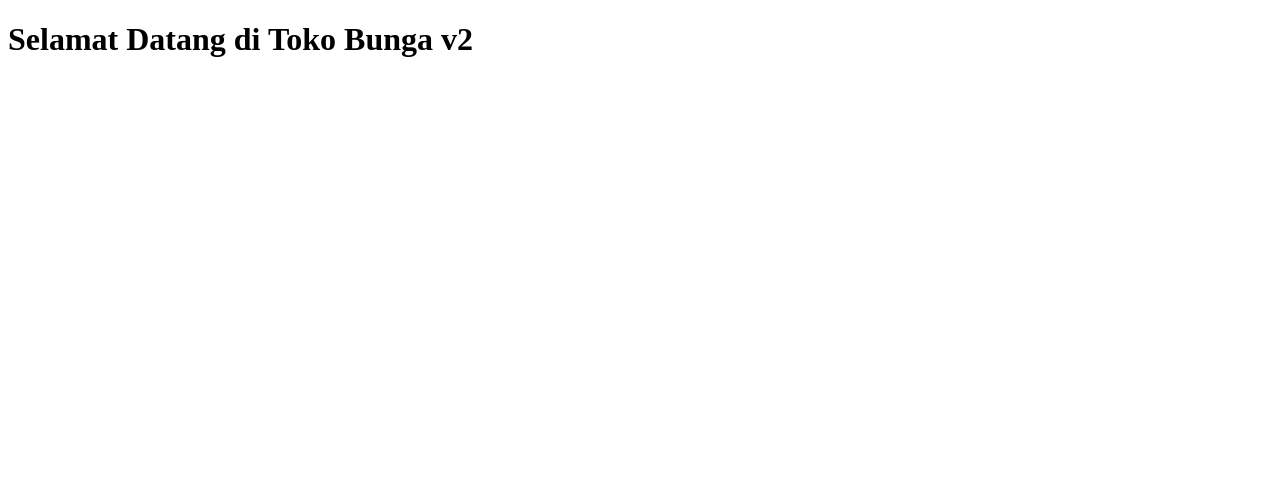
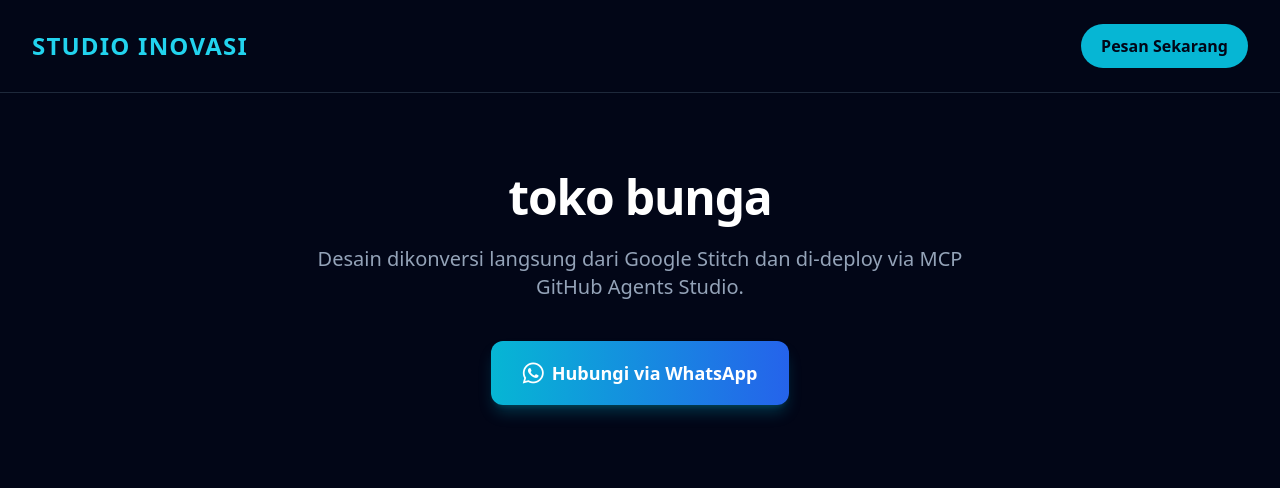
Before and after one commit to andreyansyah/tokobungav2, a plain HTML site: page index.html in a window 1280 px wide. Drawn offline with nearby package versions, Linux system fonts and the light colour scheme.

Commit message:
Deploy landing page via Agents Studio

```diff
--- a/index.html
+++ b/index.html
@@ -1 +1,23 @@
-<!DOCTYPE html><html><head><title>Toko Bunga v2</title></head><body><h1>Selamat Datang di Toko Bunga v2</h1></body></html>
+<!DOCTYPE html>
+<html lang="id">
+<head>
+  <meta charset="UTF-8">
+  <meta name="viewport" content="width=device-width, initial-scale=1.0">
+  <title>toko bunga - Studio Inovasi</title>
+  <script src="https://cdn.tailwindcss.com"></script>
+  <link href="https://cdnjs.cloudflare.com/ajax/libs/font-awesome/6.4.0/css/all.min.css" rel="stylesheet">
+</head>
+<body class="bg-slate-950 text-white min-h-screen font-sans">
+  <header class="py-6 px-8 border-b border-slate-800 flex justify-between items-center max-w-7xl mx-auto">
+    <div class="text-2xl font-black text-cyan-400 tracking-wider">STUDIO INOVASI</div>
+    <a href="https://wa.me/6281234567890" class="px-5 py-2.5 rounded-full bg-cyan-500 hover:bg-cyan-400 text-slate-950 font-semibold transition">Pesan Sekarang</a>
+  </header>
+  <main class="max-w-7xl mx-auto px-8 py-20 text-center">
+    <h1 class="text-5xl font-extrabold tracking-tight mb-6">toko bunga</h1>
+    <p class="text-xl text-slate-400 max-w-2xl mx-auto mb-10">Desain dikonversi langsung dari Google Stitch dan di-deploy via MCP GitHub Agents Studio.</p>
+    <a href="https://wa.me/6281234567890" class="inline-flex items-center gap-2 px-8 py-4 rounded-xl bg-gradient-to-r from-cyan-500 to-blue-600 hover:from-cyan-400 hover:to-blue-500 font-bold text-lg shadow-lg shadow-cyan-500/25 transition">
+      <i class="fab fa-whatsapp text-2xl"></i> Hubungi via WhatsApp
+    </a>
+  </main>
+</body>
+</html>
```
